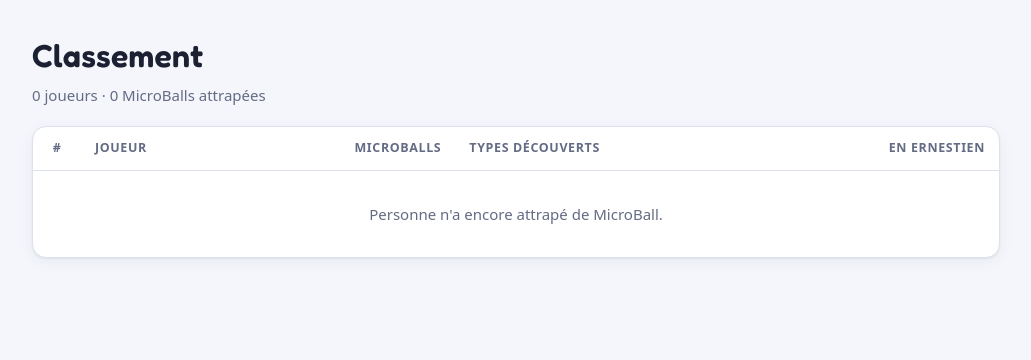
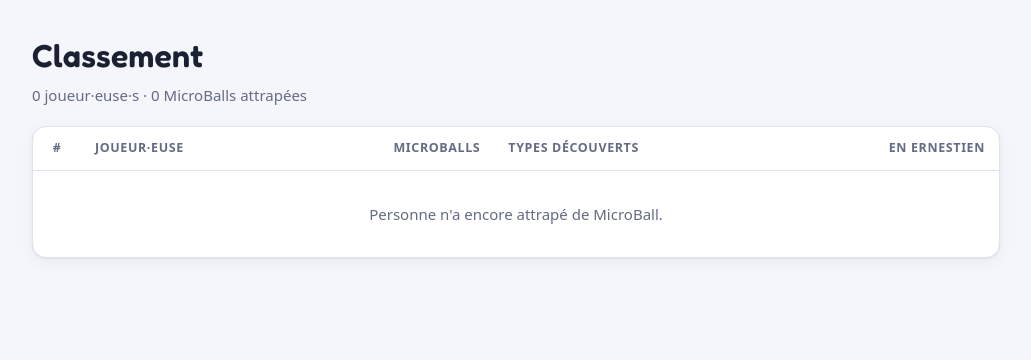
Before and after one commit to PiggyPigCute/microballs, a Flask app: page / in a window 1280 px wide. Shown: the part 60-420 px from the top of the page, without its empty margins (124-1155 px from the left). Run offline with Flask 3, Linux system fonts and the light colour scheme; data that the repository does not hold is empty; parts of the project's set-up code (start-up, migrations or seed data) failed here and were passed over.

Commit message:
inclusivation joueur·euse

```diff
--- a/web/app.py
+++ b/web/app.py
@@ -128,7 +128,7 @@ def get_users(user_ids) -> dict[int,dict]:
     for user_id in user_ids:
         row = rows.get(user_id)
         users[user_id] = {
-            "name": (row["global_name"] or row["username"]) if row else f"Joueur #{str(user_id)[-4:]}",
+            "name": (row["global_name"] or row["username"]) if row else f"Joueur·euse #{str(user_id)[-4:]}",
             "username": row["username"] if row else None,
             "avatar_url": avatar_url(user_id, row["avatar"] if row else None),
         }
@@ -184,7 +184,7 @@ def collection():
         return redirect(url_for("login"))
     return redirect(url_for("player", user_id=session["user_id"]))
 
-@app.route("/joueur/<int:user_id>")
+@app.route("/joueur-euse/<int:user_id>")
 def player(user_id:int):
     viewer_id = int(session["user_id"]) if "user_id" in session else None
     rows = get_db().execute(
--- a/web/templates/leaderboard.html
+++ b/web/templates/leaderboard.html
@@ -31,7 +31,7 @@
 {% block content %}
   <section class="hero">
     <h1>Classement</h1>
-    <p class="muted">{{ n_players }} joueurs · {{ "{:,}".format(n_total).replace(",", " ") }} MicroBalls attrapées</p>
+    <p class="muted">{{ n_players }} joueur·euse·s · {{ "{:,}".format(n_total).replace(",", " ") }} MicroBalls attrapées</p>
   </section>
 
   <div class="card table-card">
@@ -39,7 +39,7 @@
       <thead>
         <tr>
           <th class="rank">#</th>
-          <th>Joueur</th>
+          <th>Joueur·euse</th>
           <th class="num">MicroBalls</th>
           <th class="hide-sm">Types découverts</th>
           <th class="num hide-sm">En ernestien</th>
```
